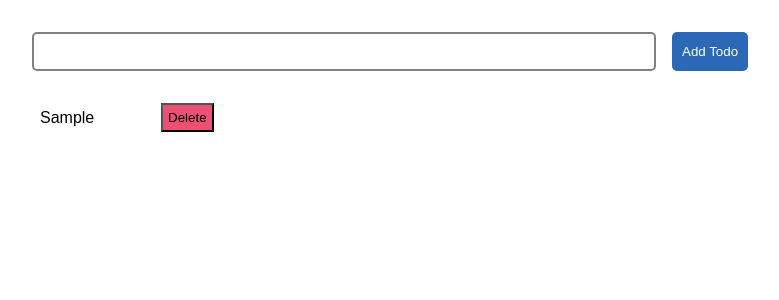
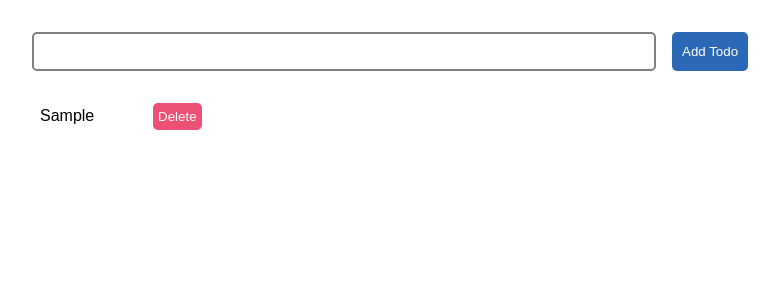
Before and after one commit to vmanidev/react-hooks, a React (Vite) app in the folder react-todo/: page / in a window 1280 px wide. Both pictures are taken after typing "Sample" into the empty fields and a click on the button "Add Todo". Shown: the top 300 px of the page, without its empty margins (8-787 px from the left). Built offline with nearby package versions, Linux system fonts and the light colour scheme.

Commit message:
fix: add button class name

```diff
--- a/react-todo/src/components/DeleteTodo.jsx
+++ b/react-todo/src/components/DeleteTodo.jsx
@@ -5,7 +5,7 @@ export default function DeleteTodo({ currentTodoId, setTodos }) {
     setTodos((prev) => prev.filter(({ id }) => id !== currentTodoId));
 
   return (
-    <button className="delete-btn" onClick={deleteTodo}>
+    <button className="button delete-btn" onClick={deleteTodo}>
       Delete
     </button>
   );
```
